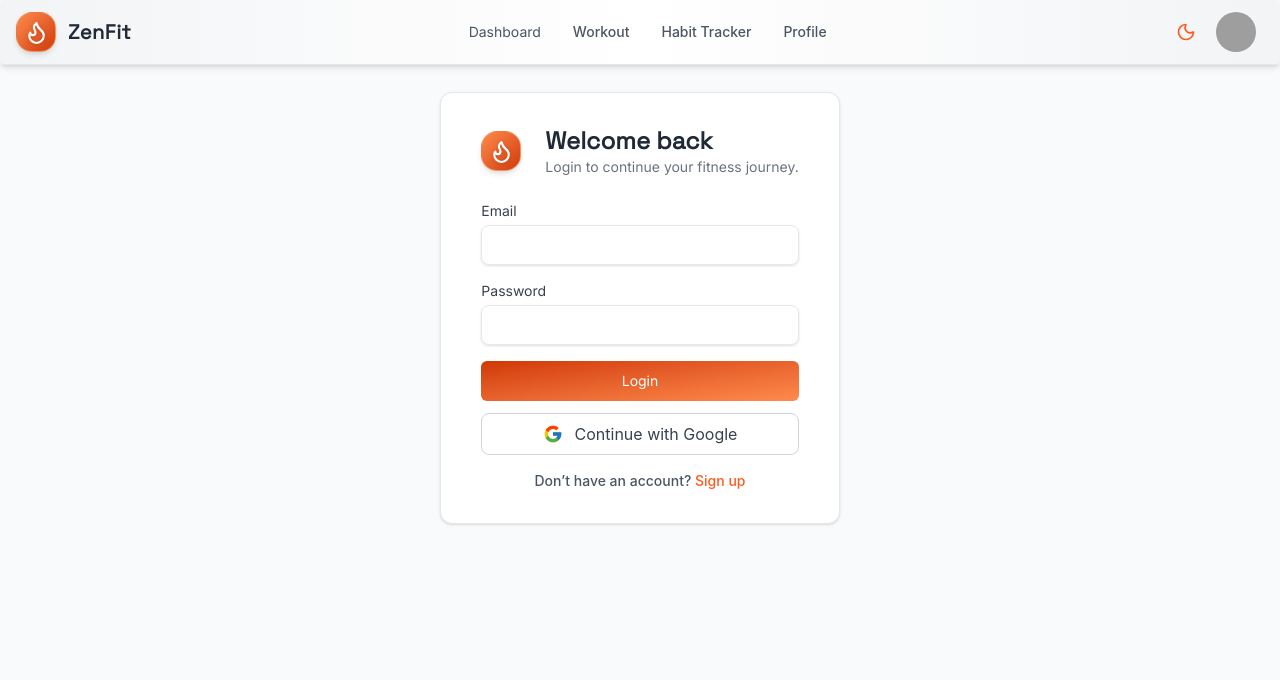
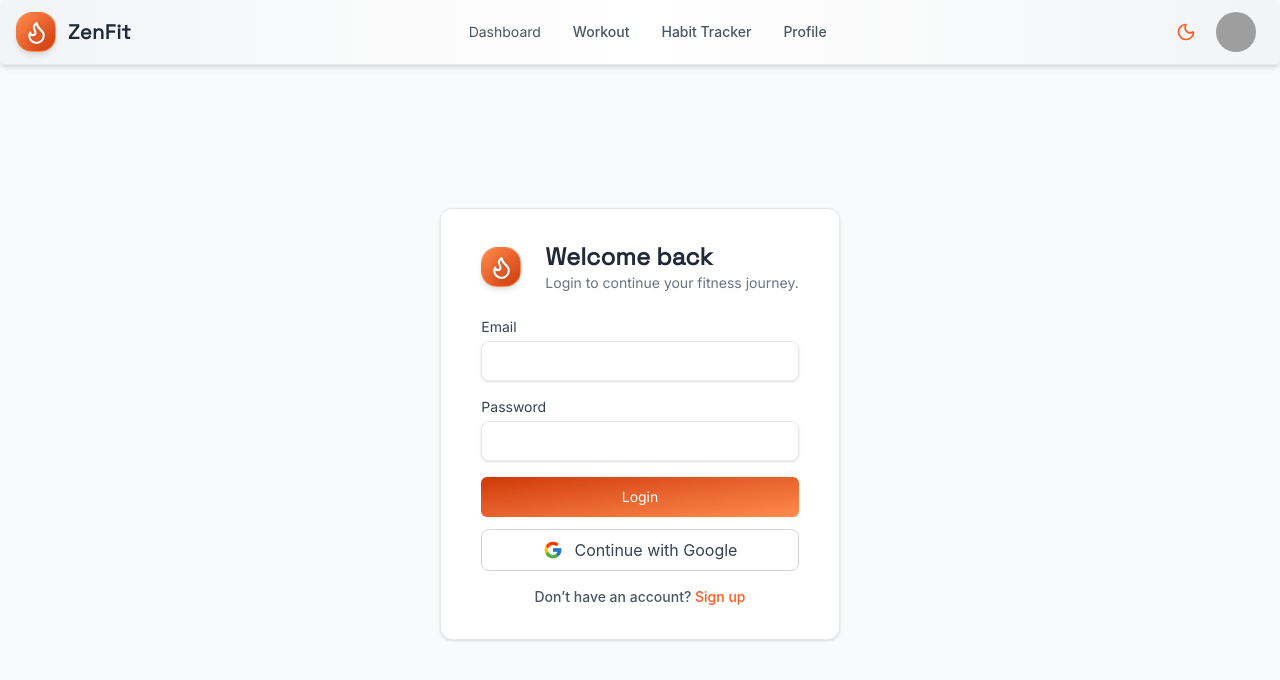
Before and after one commit to 4ahd3ssam/ZenFit, a React (Vite) app: page /login in a window 1280 px wide. Shown: the top 680 px of the page. Built offline with nearby package versions, Linux system fonts and the light colour scheme; no server answers; grey boxes are pictures that could not be loaded.

Commit message:
Center the content

```diff
--- a/src/components/layout/PageLayout.jsx
+++ b/src/components/layout/PageLayout.jsx
@@ -1,6 +1,6 @@
 export const PageLayout = ({ children }) => {
     return (
-        <main className="pt-20 pb-8 bg-gray-50 dark:bg-zinc-950 min-h-screen transition-all duration-200">
+        <main className="pt-20 pb-8 bg-gray-50 dark:bg-zinc-950 min-h-screen transition-all duration-200 flex items-center justify-center">
             <div className="container mx-auto px-2 sm:px-4">
                 {children}
             </div>
```
